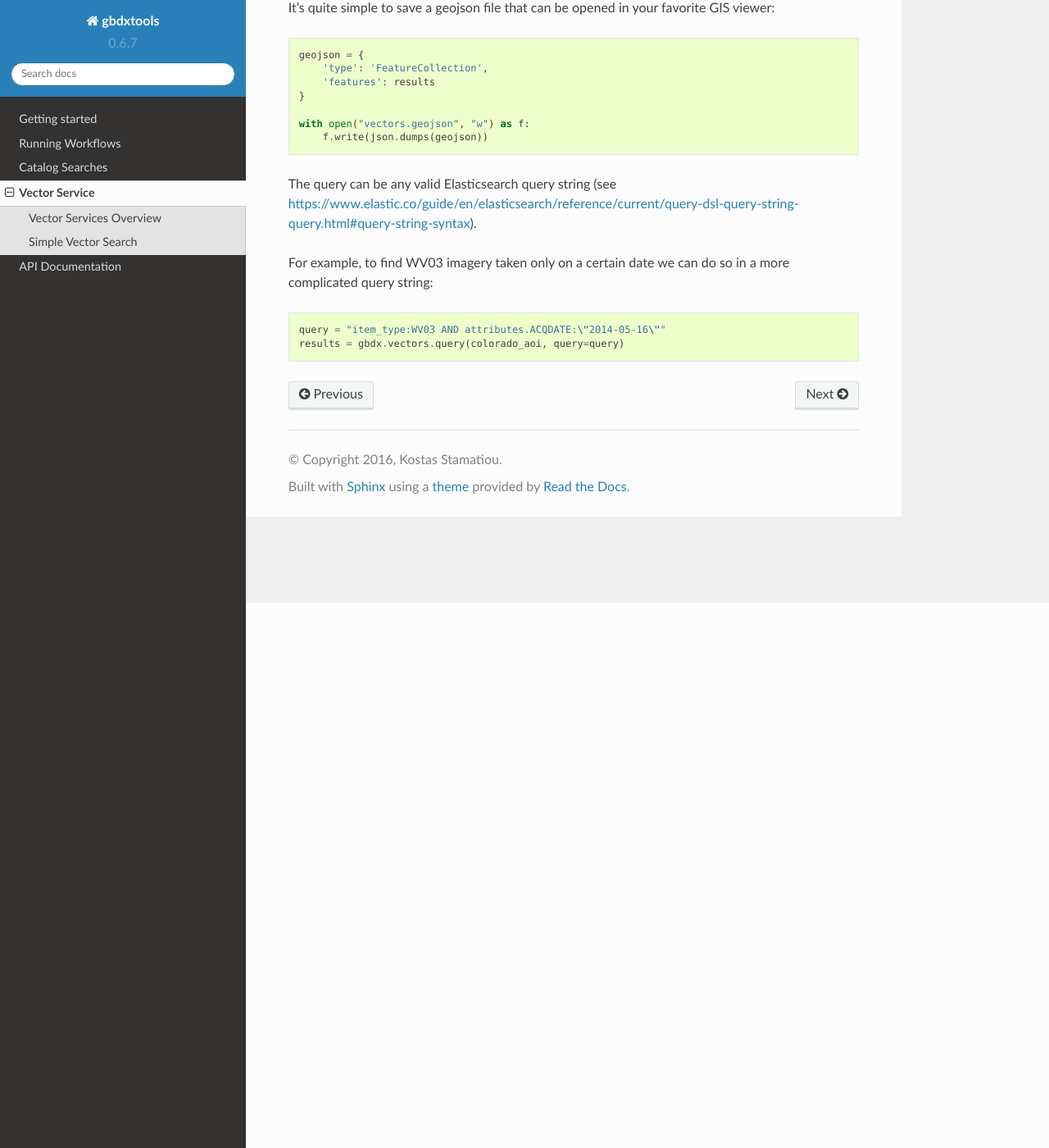
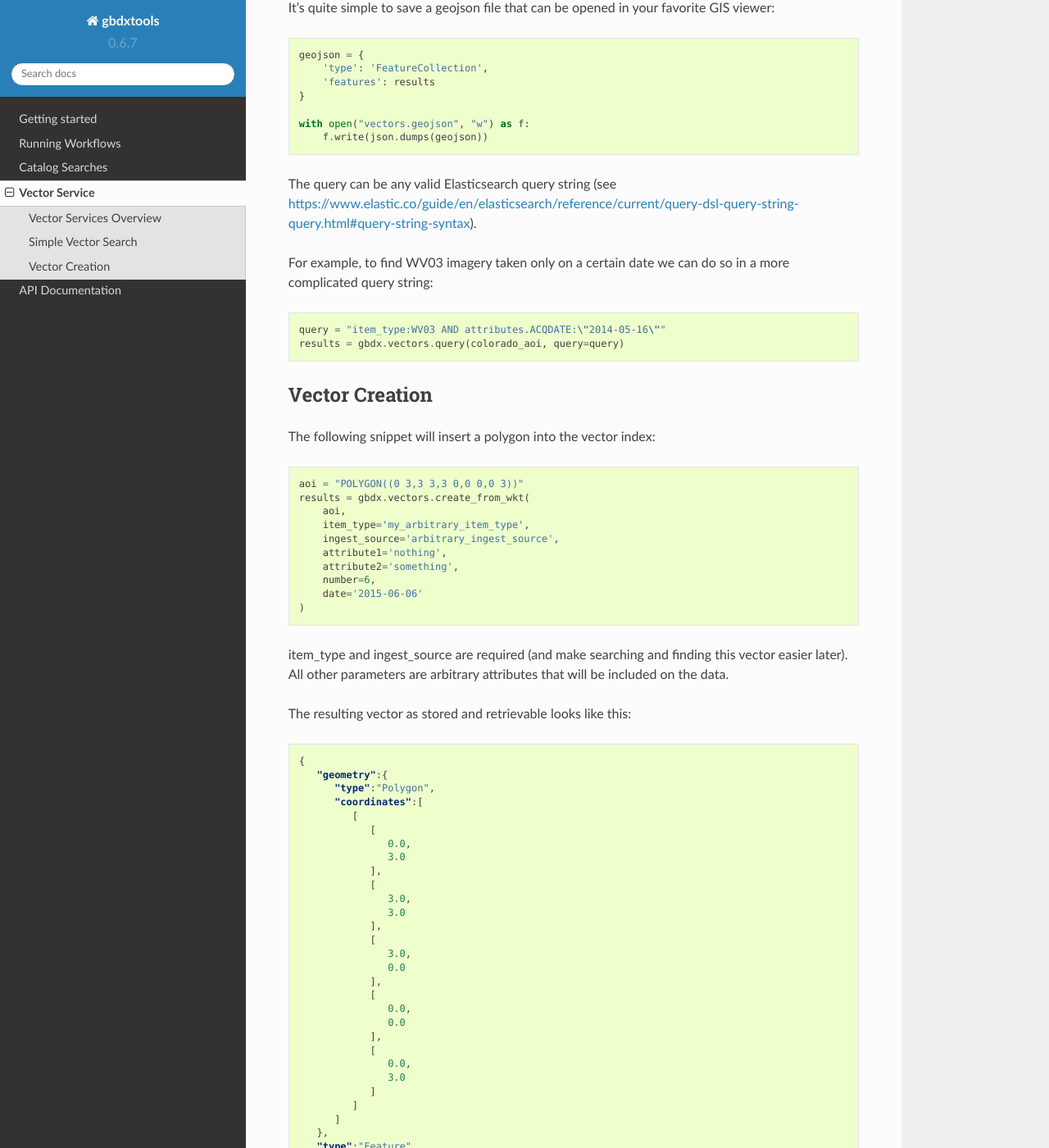
Before and after one commit to DigitalGlobe/gbdxtools, a Sphinx documentation site: the page built from docs/vector_service.rst, in a window 1280 px wide and 1400 px high, scrolled down 665 px. Shown: the whole window at 82% size. Built offline with Sphinx 7.4.7 and the Read the Docs theme 2.0.0, drawn with Linux system fonts in a browser that asks for light colours; some of the changed text lies outside the part shown.

Commit message:
more docs for vector service

```diff
--- a/docs/vector_service.rst
+++ b/docs/vector_service.rst
@@ -44,3 +44,90 @@ For example, to find WV03 imagery taken only on a certain date we can do so in a
 
     query = "item_type:WV03 AND attributes.ACQDATE:\"2014-05-16\""
     results = gbdx.vectors.query(colorado_aoi, query=query)
+
+Vector Creation
+-----------------------
+
+The following snippet will insert a polygon into the vector index:
+
+.. code-block:: python
+
+    aoi = "POLYGON((0 3,3 3,3 0,0 0,0 3))"
+    results = gbdx.vectors.create_from_wkt(
+        aoi,
+        item_type='my_arbitrary_item_type',
+        ingest_source='arbitrary_ingest_source',
+        attribute1='nothing',
+        attribute2='something',
+        number=6,
+        date='2015-06-06'
+    )
+
+item_type and ingest_source are required (and make searching and finding this vector easier later).  All other parameters are arbitrary attributes that will be included on the data.
+
+The resulting vector as stored and retrievable looks like this:
+
+.. code-block:: json
+
+    {
+       "geometry":{
+          "type":"Polygon",
+          "coordinates":[
+             [
+                [
+                   0.0,
+                   3.0
+                ],
+                [
+                   3.0,
+                   3.0
+                ],
+                [
+                   3.0,
+                   0.0
+                ],
+                [
+                   0.0,
+                   0.0
+                ],
+                [
+                   0.0,
+                   3.0
+                ]
+             ]
+          ]
+       },
+       "type":"Feature",
+       "properties":{
+          "name":null,
+          "format":null,
+          "ingest_date":"2016-10-20T20:08:48Z",
+          "text":"",
+          "source":null,
+          "ingest_attributes":{
+             "_rest_url":"https://vector.geobigdata.io/insight-vector/api/vectors",
+             "_rest_user":"nricklin"
+          },
+          "original_crs":"EPSG:4326",
+          "access":{
+             "users":[
+                "_ALL_"
+             ],
+             "groups":[
+                "_ALL_"
+             ]
+          },
+          "item_type":[
+             "my_arbitrary_item_type"
+          ],
+          "ingest_source":"arbitrary_ingest_source",
+          "attributes":{
+             "date":"2015-06-06",
+             "attribute2":"something",
+             "attribute1":"nothing",
+             "number":"6"
+          },
+          "id":"5b372eb0-a83e-4b52-a40b-9a6f411b129f",
+          "item_date":"2016-10-20T20:08:48Z"
+       }
+    }
```
